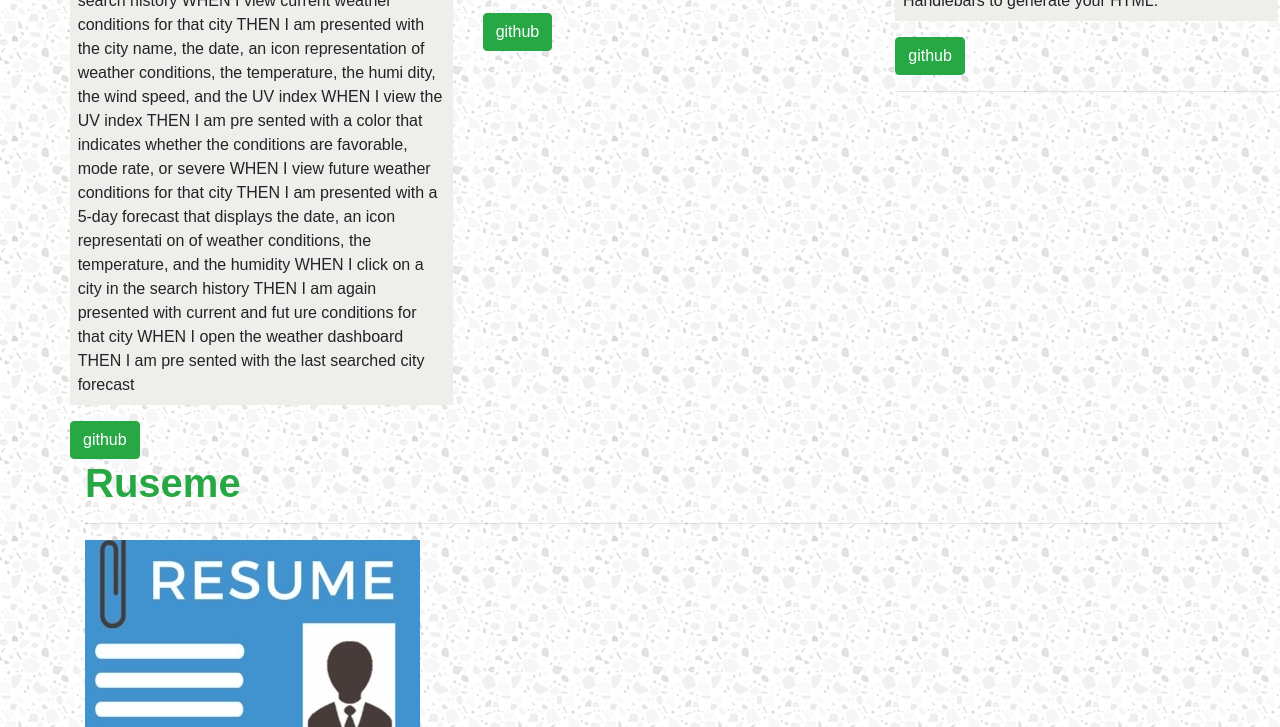
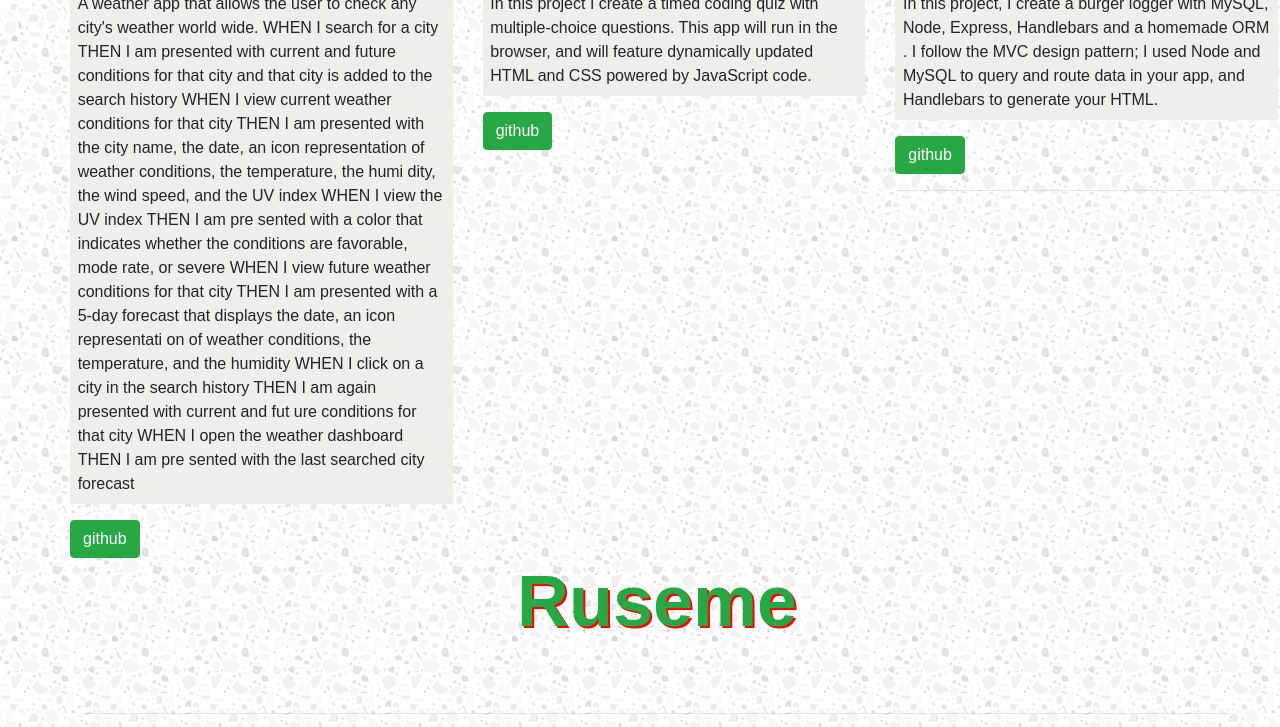
Before and after one commit to mohamedahmed-1980/mohamedahmed-1980, a plain HTML site: page portfolio.html in a window 1280 px wide. Shown: the part 1256-1983 px from the top of the page. Drawn offline with nearby package versions, Linux system fonts and the light colour scheme; files whose address does not match are found by name.

Commit message:
protfolio font

```diff
--- a/css/portfolio.css
+++ b/css/portfolio.css
@@ -121,3 +121,9 @@ p{
   padding: 2%;
   background: rgb(238 238 234);
 }
+h1 {
+  font-size: 4.5rem;
+  text-align: center;
+  margin-bottom: 6%;
+  text-shadow: 2px 2px #ff0000;
+}
```
